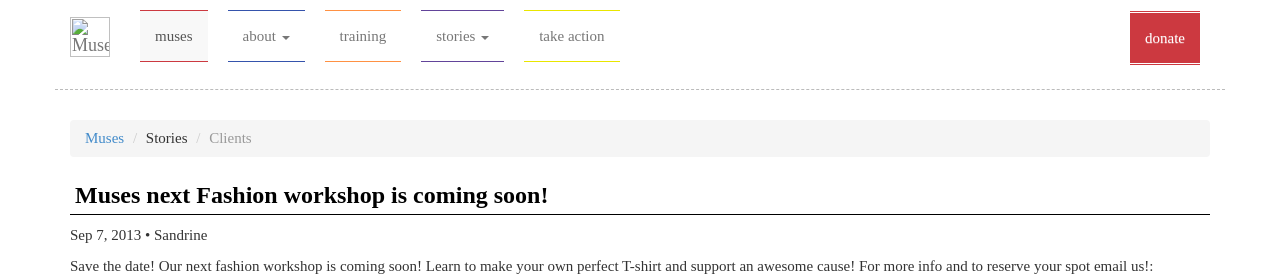
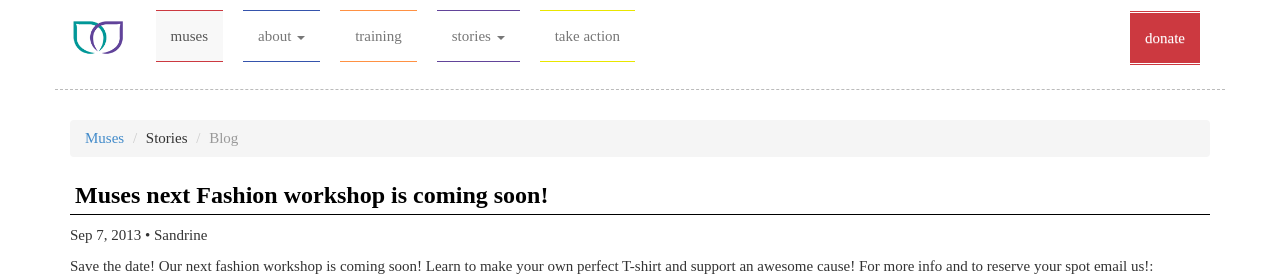
Before and after one commit to seattlemuses/seattlemuses.github.io, a Jekyll site: the page built from _posts/2013-09-07-muses-next-fashion-workshop-is-coming-soon.html, in a window 1280 px wide and 999 px high, cut to the strip 0-274 px from the top of the window. Built offline with Jekyll 4.4.1, drawn with Linux system fonts in a browser that asks for light colours; nearby versions of some CDN libraries.

Commit message:
Fix image src and breadcrumb.
Add "/" to logo source and corrected text in breadcrumb to say "Blog"

```diff
--- a/_includes/header.html
+++ b/_includes/header.html
@@ -7,7 +7,7 @@
               <span class="icon-bar"></span>
               <span class="icon-bar"></span>
             </button>
-            <a class="navbar-brand muses-navbar-brand" href="#"><img src="img/logo.png" alt="Muses" height="40px" style="margin-top:7px"/></a>
+            <a class="navbar-brand muses-navbar-brand" href="#"><img src="/img/logo.png" alt="Muses" height="40px" style="margin-top:7px"/></a>
           </div>
           <div class="navbar-collapse collapse">
             <ul class="nav navbar-nav">
--- a/_layouts/default.html
+++ b/_layouts/default.html
@@ -15,7 +15,7 @@
     <div class="breadcrumb muses-breadcrumb">
       <li><a href="/index.html">Muses</a></li>
       <li>Stories</li>
-      <li class="active">Clients</li>
+      <li class="active">Blog</li>
     </div>
 
     <div class="page-content">
```
